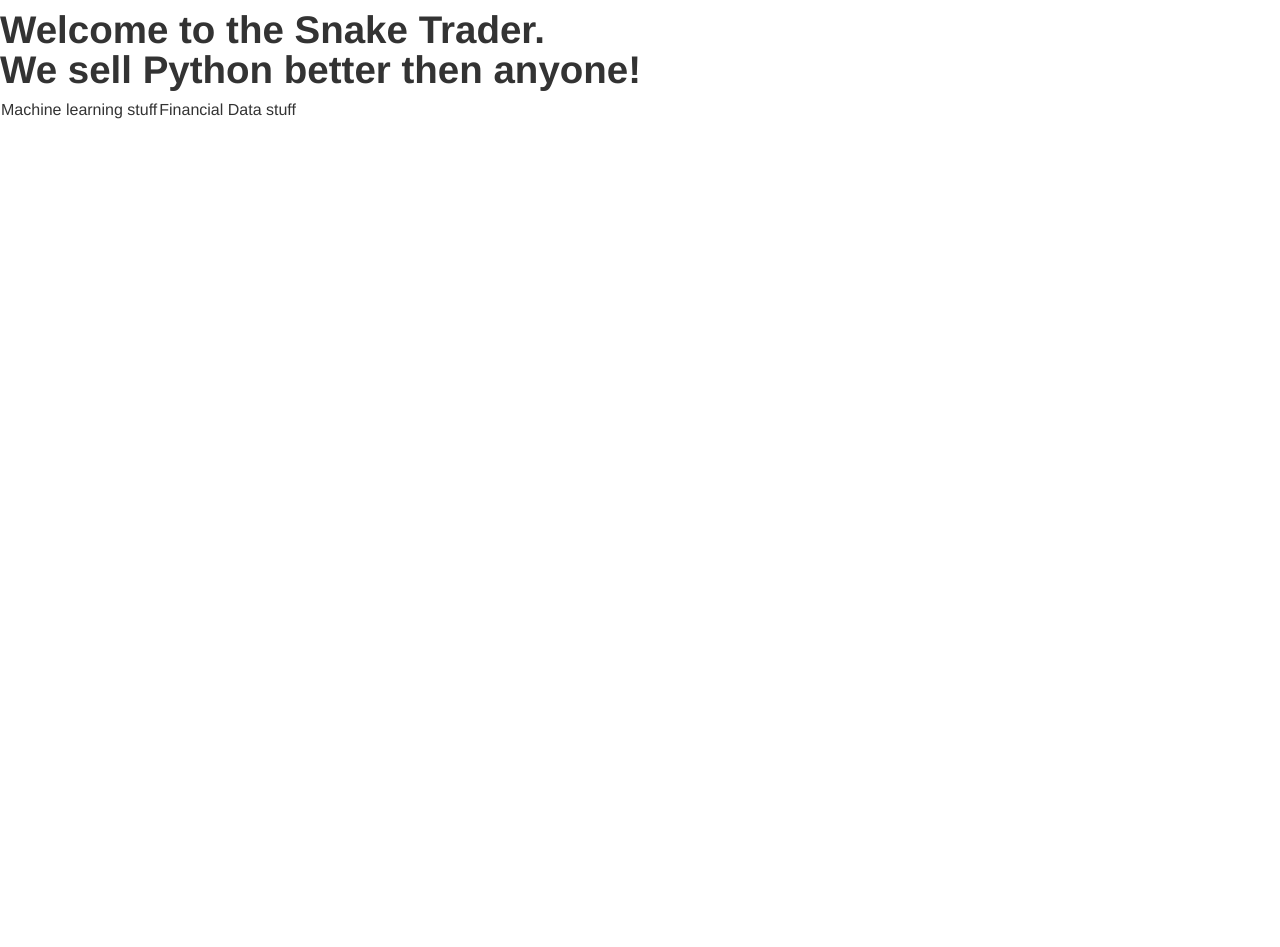
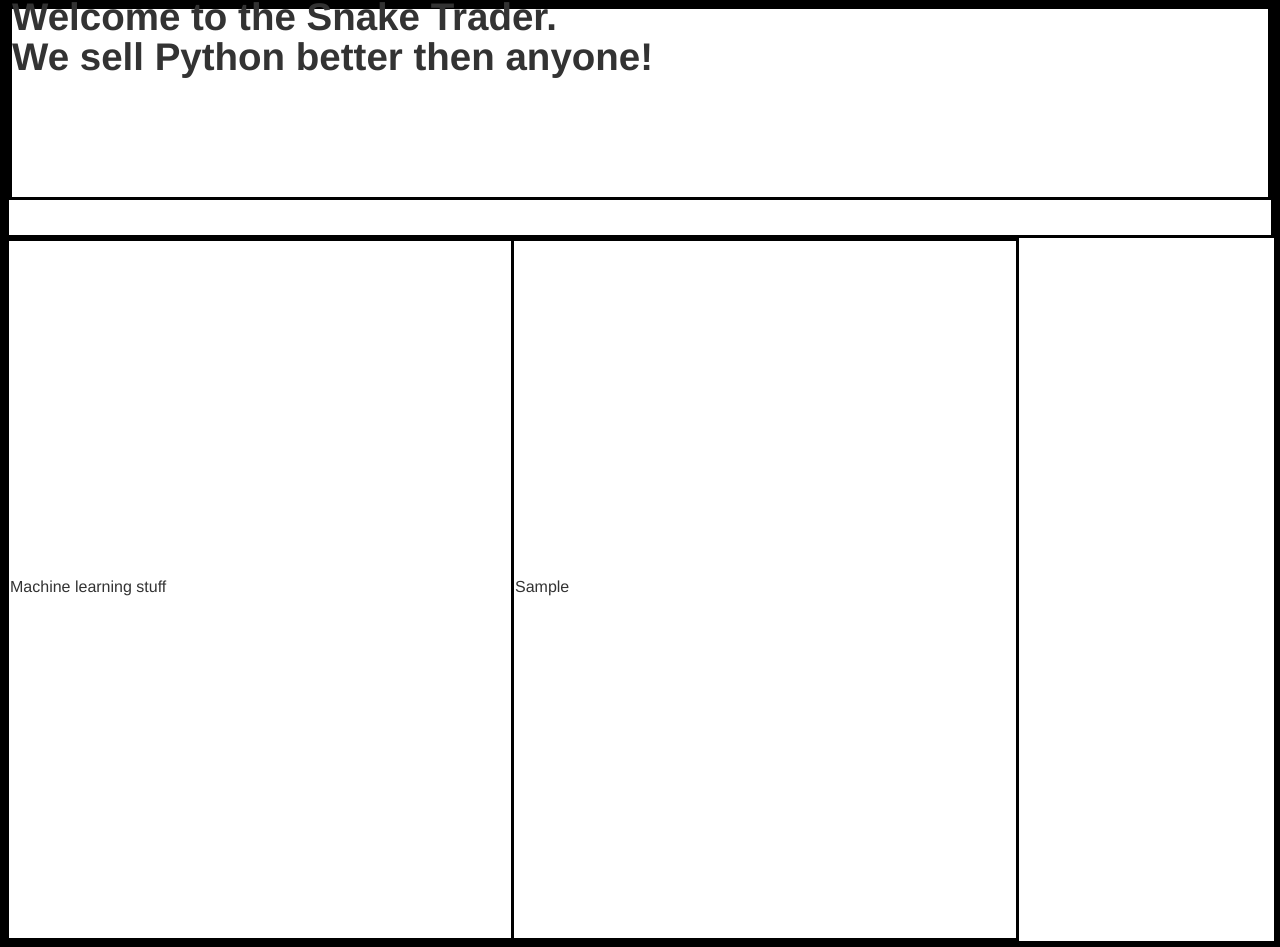
Before and after one commit to AndreiTuta/BrumHack5.0, a Flask app: template app/templates/machine.html in a window 1280 px wide. Before the commit the page ends 119 px from the top, so only its background shows below. Run offline with Flask 2, Linux system fonts and the light colour scheme; the template is opened without the code that fills it: most values are stand-ins (such as "Sample title", 1, 10 or a date in 2020).

Commit message:
Update machine.html

```diff
--- a/app/templates/machine.html
+++ b/app/templates/machine.html
@@ -1,22 +1,21 @@
 <html>
   <head>
-    <link href="/static/css/bootstrap.min.css" rel="stylesheet" media="screen">
-    <link href="/static/css/bootstrap-responsive.min.css" rel="stylesheet">
-    <script src="http://code.jquery.com/jquery-latest.js"></script>
-    <script src="/static/js/bootstrap.min.js"></script>
-    <meta name="viewport" content="width=device-width, initial-scale=1.0">
-
-    <title>SnakeTrader</title>
+      <link href="/static/stylesheets/css/bootstrap.min.css" rel="stylesheet" media="screen">
+      <link href="/static/stylesheets/css/bootstrap-responsive.min.css" rel="stylesheet">
+      <link href="/static/stylesheets/css/views.css" rel="stylesheet" />
+      <script src="http://code.jquery.com/jquery-latest.js"></script>
+      <script src="/static/js/bootstrap.min.js"></script>
+      <meta name="viewport" content="width=device-width, initial-scale=1.0">    <title>SnakeTrader</title>
   </head>
   <body>
     <header>
       <h1>Welcome to the Snake Trader.<br/>We sell Python better then anyone!</h1>
     </header>
 
-    <table>
+    <table cellspacing="8">
       <tr>
         <td>Machine learning stuff</td>
-        <td>Financial Data stuff</td>
+        <td>{{sentData}}</td>
       </tr>
     </table>
 
```
